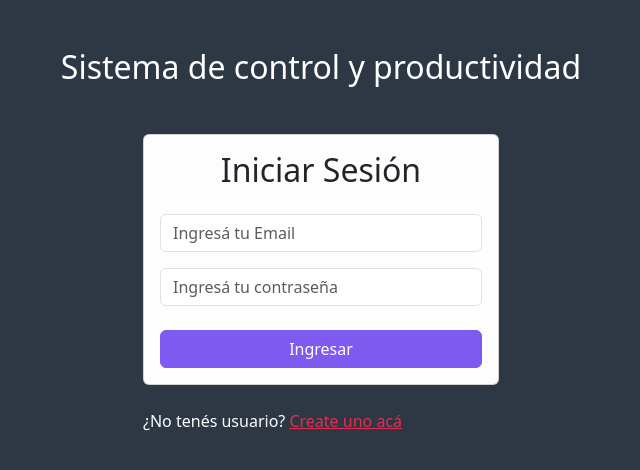
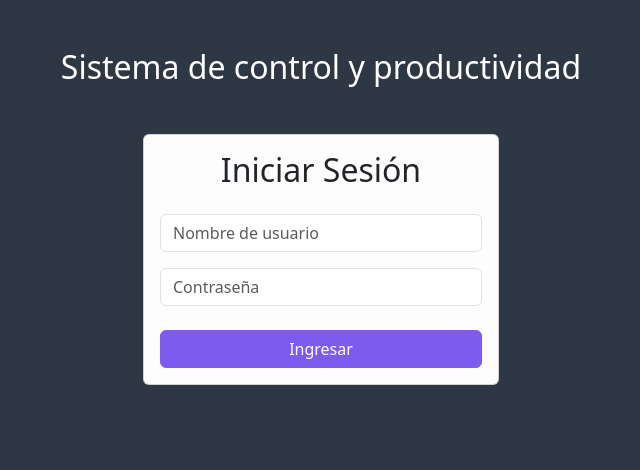
Before and after one commit to maty2491/gestion-gerenciar, a React (Vite) app: page / in a window 1280 px wide. Shown: the top 470 px of the page, without its empty margins (319-959 px from the left). Built offline with nearby package versions, Linux system fonts and the light colour scheme.

Commit message:
Quinta subida

```diff
--- a/src/components/Login.jsx
+++ b/src/components/Login.jsx
@@ -4,27 +4,20 @@ import { auth } from "../services/firebase";
 import { useNavigate, Link } from "react-router-dom";
 
 const Login = () => {
-  const [email, setEmail] = useState("");
+  const [username, setUsername] = useState("");
   const [password, setPassword] = useState("");
   const [error, setError] = useState(null);
   const navigate = useNavigate();
-
-  const validateEmail = (email) => {
-    // Expresión simple para email válido
-    return /^[^\s@]+@[^\s@]+\.[^\s@]+$/.test(email);
-  };
 
   const handleLogin = async (e) => {
     e.preventDefault();
     setError(null);
 
-  if (!validateEmail(email)) {
-    setError("Por favor ingrese un email válido");
-    return;
-  }
+    // Agregamos dominio falso
+    const fakeEmail = `${username}@gerenciar.com`;
 
     try {
-    await signInWithEmailAndPassword(auth, email, password);
+      await signInWithEmailAndPassword(auth, fakeEmail, password);
       navigate("/dashboard");
     } catch (error) {
       setError("USUARIO O CONTRASEÑA INVÁLIDO");
@@ -37,8 +30,6 @@ const Login = () => {
       <div className="row">
         <div className="col-lg-4"></div>
         <div className="col-lg-4">
-
-
           {error && (
             <div className="alert alert-danger" role="alert">
               {error}
@@ -49,25 +40,23 @@ const Login = () => {
               <h2 className="text-center mb-4">Iniciar Sesión</h2>
               <form onSubmit={handleLogin}>
                 <div className="mb-3">
-
                   <input
-            type="email"
+                    type="text"
                     className="form-control"
-            value={email}
-            onChange={(e) => setEmail(e.target.value)}
-            placeholder="Ingresá tu Email"
+                    value={username}
+                    onChange={(e) => setUsername(e.target.value)}
+                    placeholder="Nombre de usuario"
                     required
                   />
                 </div>
                 <div className="mb-4">
-
                   <input
                     type="password"
                     className="form-control"
                     value={password}
                     onChange={(e) => setPassword(e.target.value)}
                     required
-            placeholder="Ingresá tu contraseña"
+                    placeholder="Contraseña"
                   />
                 </div>
                 <div className="d-grid gap-2 col-12 mx-auto">
@@ -78,9 +67,9 @@ const Login = () => {
               </form>
             </div>
           </div>
-      <p className="mt-4">
+          {/* <p className="mt-4">
             ¿No tenés usuario? <Link to="/register">Create uno acá</Link>
-      </p>
+          </p> */}
         </div>
       </div>
     </div>
--- a/src/pages/Dashboard.jsx
+++ b/src/pages/Dashboard.jsx
@@ -3,6 +3,7 @@ import { auth, db } from "../services/firebase";
 import { signOut, onAuthStateChanged } from "firebase/auth";
 import { doc, getDoc } from "firebase/firestore";
 import { useNavigate, Link, Outlet, useLocation } from "react-router-dom";
+import Swal from "sweetalert2";
 
 const Dashboard = () => {
   const [user, setUser] = useState(null);
@@ -17,7 +18,24 @@ const Dashboard = () => {
         const docRef = doc(db, "usuarios", currentUser.uid);
         const docSnap = await getDoc(docRef);
         if (docSnap.exists()) {
-          setUserData(docSnap.data());
+          const data = docSnap.data();
+          setUserData(data);
+
+          if (
+            data.puedeCargar === false &&
+            data.vacacionesDesde &&
+            data.vacacionesHasta
+          ) {
+            Swal.fire({
+              icon: "info",
+              title: "Vacaciones activas",
+              html: `Estás de vacaciones desde <strong>${data.vacacionesDesde}</strong> hasta <strong>${data.vacacionesHasta}</strong>.`,
+              confirmButtonText: "Cerrar sesión",
+              allowOutsideClick: false,
+            }).then(() => {
+              signOut(auth).then(() => navigate("/"));
+            });
+          }
         }
       } else {
         navigate("/");
@@ -29,11 +47,12 @@ const Dashboard = () => {
 
   // 👉 Redirección automática al cargar /dashboard
   useEffect(() => {
-  if (userData && location.pathname === "/dashboard") {
-    const destino = userData.role === "admin" ? "/dashboard/admin" : "/dashboard/stats";
-    navigate(destino);
-  }
-}, [location.pathname, userData, navigate]);
+    if (userData && location.pathname === "/dashboard") {
+      const destino =
+        userData.role === "admin" ? "/dashboard/admin" : "/dashboard/stats";
+      navigate(destino);
+    }
+  }, [location.pathname, userData, navigate]);
 
   const handleLogout = () => {
     signOut(auth).then(() => navigate("/"));
@@ -65,12 +84,18 @@ const Dashboard = () => {
               {userData.role !== "admin" && (
                 <>
                   <li className="nav-item">
-                    <Link to="/dashboard/tasks/new" className="nav-link text-white">
+                    <Link
+                      to="/dashboard/tasks/new"
+                      className="nav-link text-white"
+                    >
                       Agregar tarea
                     </Link>
                   </li>
                   <li className="nav-item">
-                    <Link to="/dashboard/tasks/history" className="nav-link text-white">
+                    <Link
+                      to="/dashboard/tasks/history"
+                      className="nav-link text-white"
+                    >
                       Mis tareas
                     </Link>
                   </li>
@@ -80,12 +105,18 @@ const Dashboard = () => {
               {userData.role === "admin" && (
                 <>
                   <li className="nav-item">
-                    <Link to="/dashboard/admin/tasks/new" className="nav-link text-white">
+                    <Link
+                      to="/dashboard/admin/tasks/new"
+                      className="nav-link text-white"
+                    >
                       Agregar tarea (Admin)
                     </Link>
                   </li>
                   <li className="nav-item">
-                    <Link to="/dashboard/otras-operaciones" className="nav-link text-white">
+                    <Link
+                      to="/dashboard/otras-operaciones"
+                      className="nav-link text-white"
+                    >
                       Otras operaciones
                     </Link>
                   </li>
@@ -93,7 +124,10 @@ const Dashboard = () => {
               )}
 
               <li className="nav-item mt-3">
-                <button className="btn btn-success w-100" onClick={handleLogout}>
+                <button
+                  className="btn btn-success w-100"
+                  onClick={handleLogout}
+                >
                   Cerrar sesión
                 </button>
               </li>
```
Lines whose indentation alone changed are shown as unchanged.
